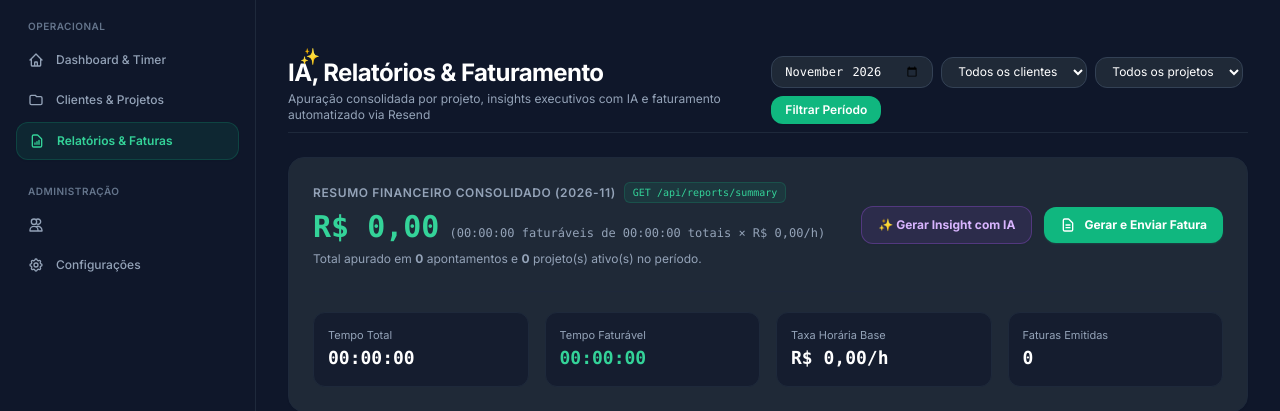
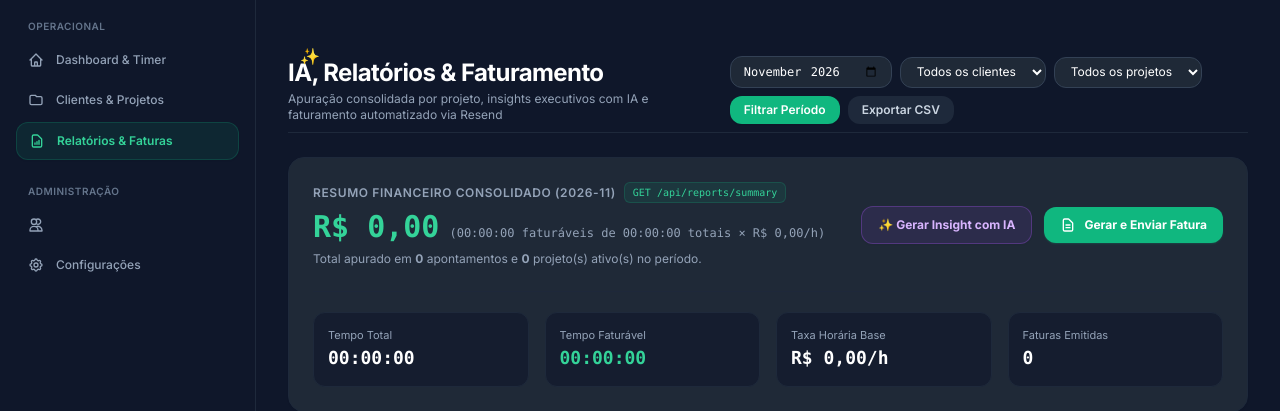
Before and after one commit to VictorHugoGutierrez/trackflow-web, a Node server app: template src/views/reports/index.ejs in a window 1280 px wide. Shown: the part 65-476 px from the top of the page. Run offline with Node 20, Linux system fonts and the light colour scheme; the template is opened without the code that fills it, so the values that code supplies are empty.

Commit message:
feat: Adiciona botão de exportação CSV em relatórios...
2026 11 17

Adiciona botão para download de CSV na tela de relatórios, respeitando os filtros de período e projeto.

```diff
--- a/src/views/reports/index.ejs
+++ b/src/views/reports/index.ejs
@@ -103,6 +103,13 @@
           >
             Filtrar Período
           </button>
+          <a
+            href="/api/reports/export/csv?month=<%= curMonth %>&clientId=<%= curClientId %>&projectId=<%= curProjectId %>"
+            onclick="showToast('Iniciando download do CSV...', 'success')"
+            class="px-3.5 py-1.5 bg-slate-100 dark:bg-slate-800 hover:bg-slate-200 dark:hover:bg-slate-700 text-slate-700 dark:text-slate-300 rounded-xl text-xs font-semibold transition-colors cursor-pointer"
+          >
+            Exportar CSV
+          </a>
 
           <% if (curClientId || curProjectId) { %>
             <a
```
